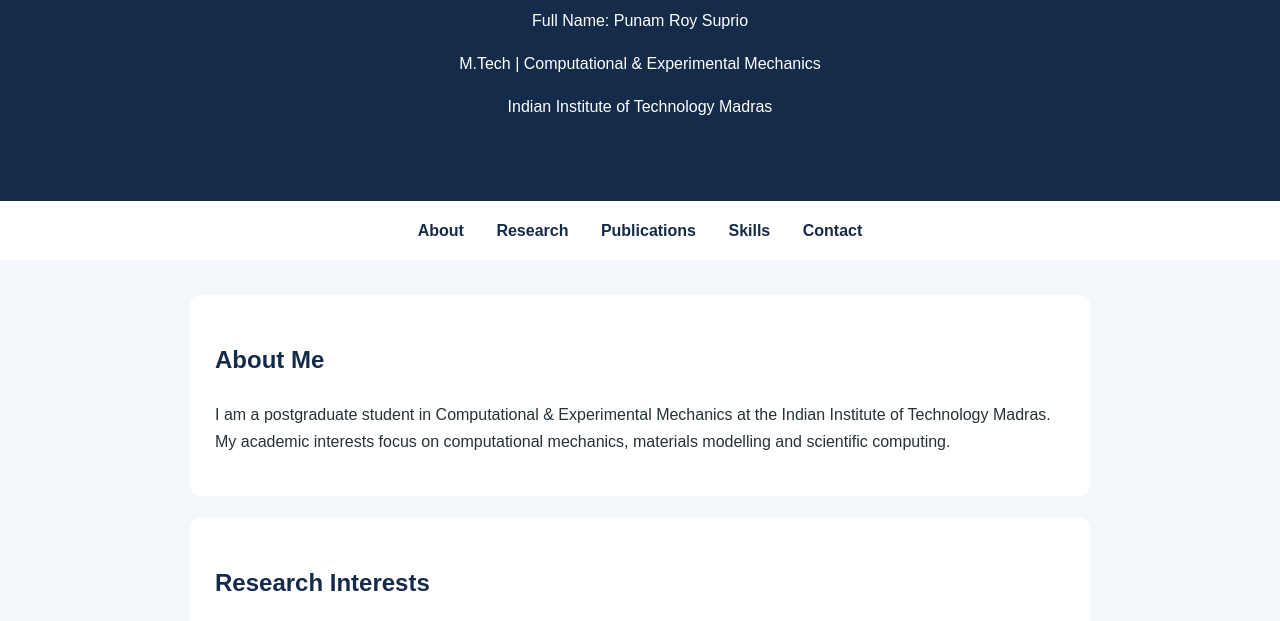
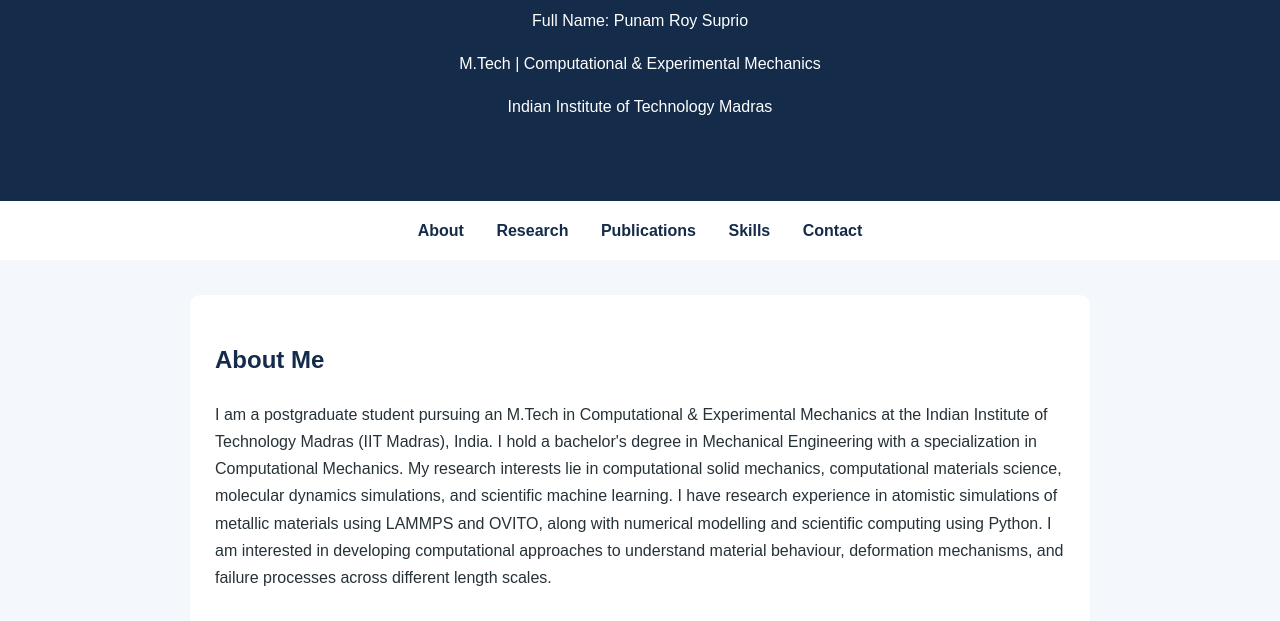
Before and after one commit to suprioroy7/suprioroy7.github.io, a plain HTML site: page index.html in a window 1280 px wide. Shown: the part 174-795 px from the top of the page. Drawn offline with Linux system fonts and the light colour scheme.

Commit message:
Revise About Me section with detailed background
Updated personal information and research interests in the About Me section.

```diff
--- a/index.html
+++ b/index.html
@@ -86,11 +86,21 @@
 
     <section id="about">
         <h2>About Me</h2>
-        <p>
-            I am a postgraduate student in Computational & Experimental
-            Mechanics at the Indian Institute of Technology Madras.
-            My academic interests focus on computational mechanics,
-            materials modelling and scientific computing.
+                <p>
+            I am a postgraduate student pursuing an M.Tech in Computational &
+            Experimental Mechanics at the Indian Institute of Technology Madras
+            (IIT Madras), India. I hold a bachelor's degree in Mechanical
+            Engineering with a specialization in Computational Mechanics.
+
+            My research interests lie in computational solid mechanics,
+            computational materials science, molecular dynamics simulations,
+            and scientific machine learning. I have research experience in
+            atomistic simulations of metallic materials using LAMMPS and OVITO,
+            along with numerical modelling and scientific computing using Python.
+
+            I am interested in developing computational approaches to understand
+            material behaviour, deformation mechanisms, and failure processes
+            across different length scales.
         </p>
     </section>
 
```
